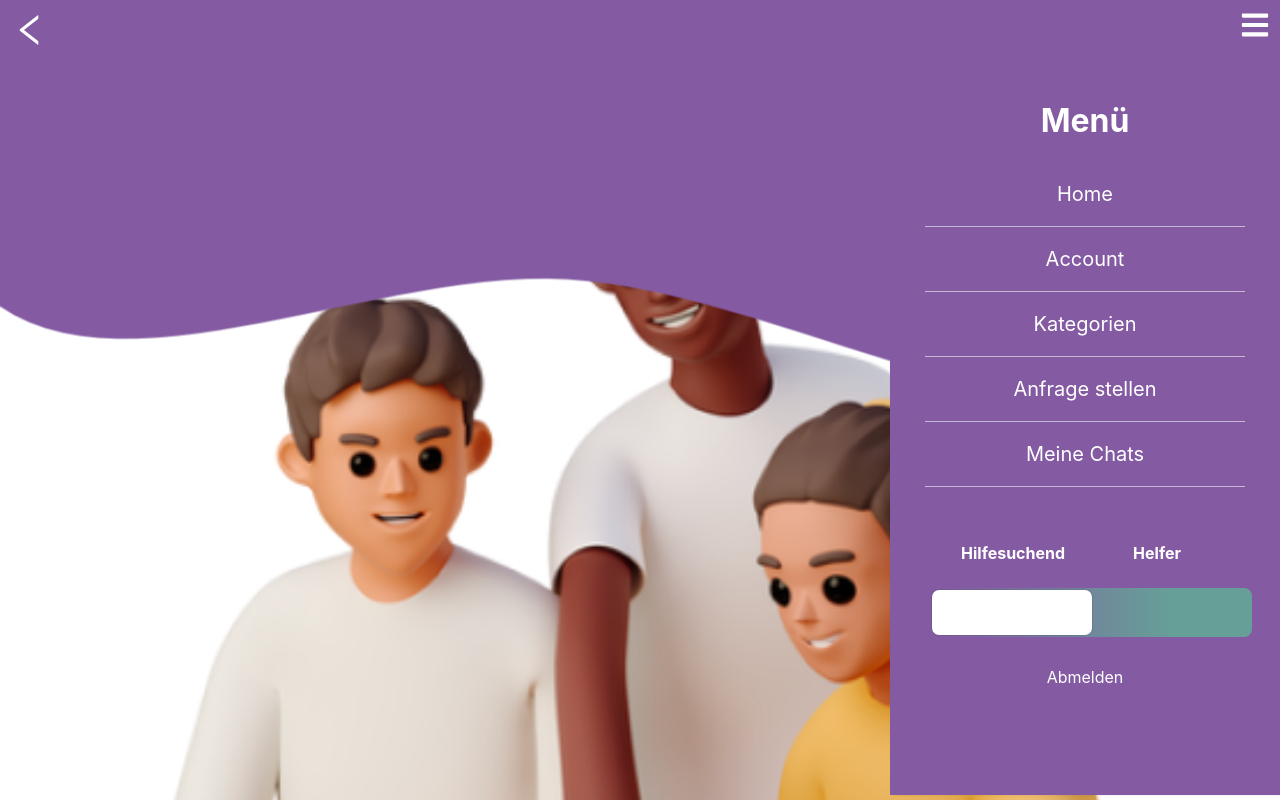
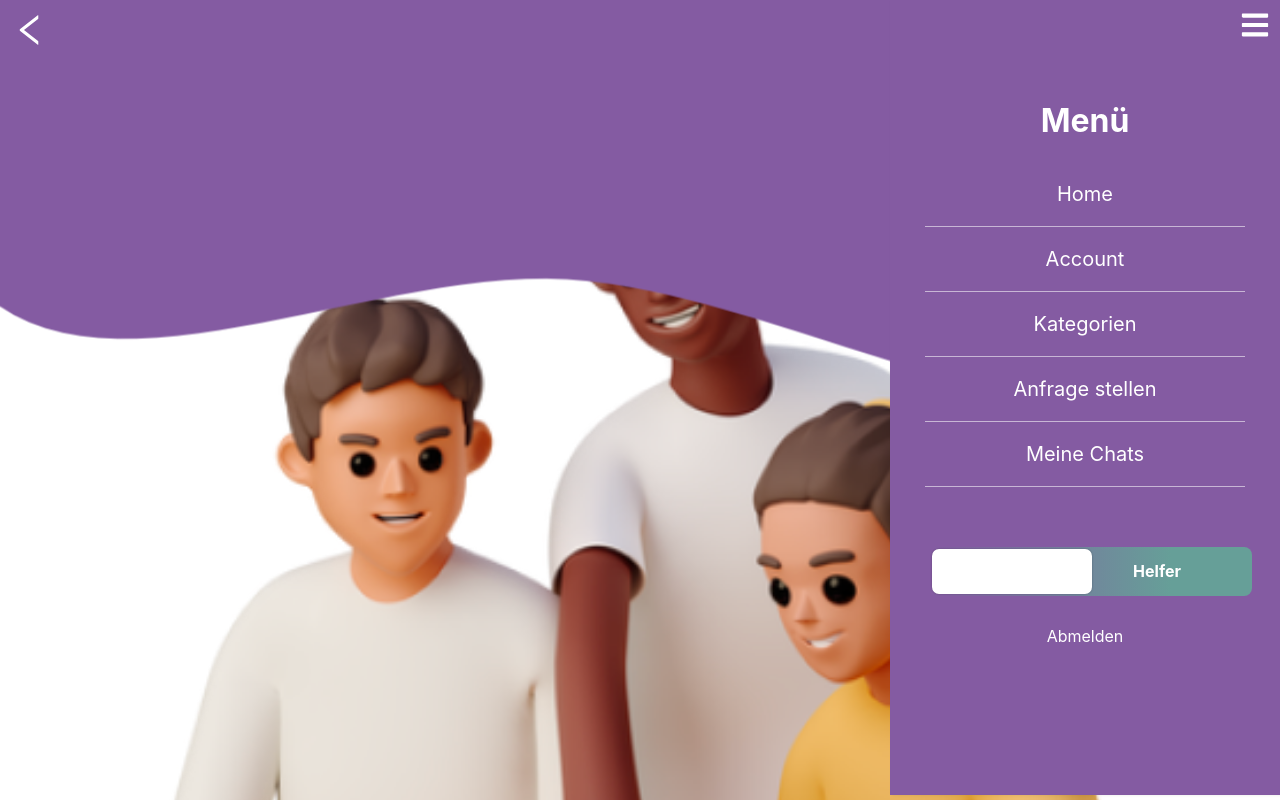
Before and after one commit to xSilentStorm313/Projekt-Web, a React (Create React App) app in the folder webapp/: page /asylantrag in a window 1280 px wide. Both pictures are taken after a click on the element 1255 px from the left and 25 px from the top of the page. Shown: the top 800 px of the page. Built offline with nearby package versions, Linux system fonts and the light colour scheme.

Commit message:
switch schrift neu

```diff
--- a/webapp/src/components/MenuIcon.js
+++ b/webapp/src/components/MenuIcon.js
@@ -32,7 +32,7 @@ function Menu({ items }) {
           </ul>
           <Switch />
           <br/>
-          <a className='anmelden'>Abmelden</a>
+          <a className='abmelden'>Abmelden</a>
         </div>
 
       )}
--- a/webapp/src/components/Switch.css
+++ b/webapp/src/components/Switch.css
@@ -45,7 +45,7 @@
 
 .text-left-right {
     position: relative;
-    margin-bottom: 0.1px;
+    margin-top: -60px;
 }
 .left-text {
   font-weight: light;
--- a/webapp/src/components/SwitchButton.js
+++ b/webapp/src/components/SwitchButton.js
@@ -4,11 +4,7 @@ import './Switch.css';
 const Switch = () => {
   return (
     <>
-      <h1 className="text-left-right">
-        <span className="left-text">Hilfesuchend</span>
-        <span className="byline">Helfer</span>
-      </h1>
-
+    <br/><br/>
       <input
         className="react-switch-checkbox"
         id={`react-switch-new`}
@@ -21,6 +17,10 @@ const Switch = () => {
       >
         <span className={`react-switch-button`} />
       </label>
+      <h1 className="text-left-right">
+        <span className="left-text">Hilfesuchend</span>
+        <span className="byline">Helfer</span>
+      </h1>
     </>
   );
 };
```
